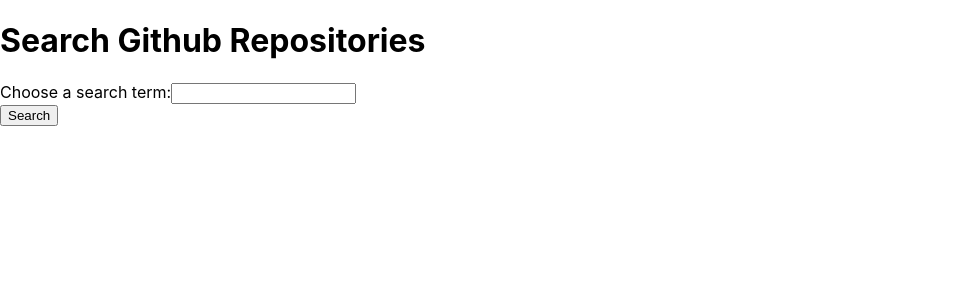
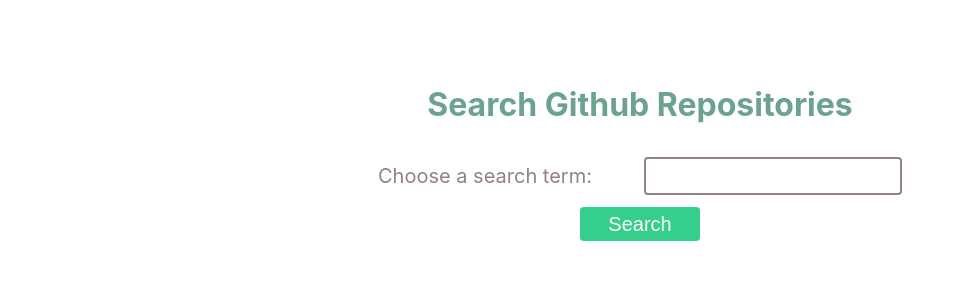
Before and after one commit to courtneyfay/react-code-exercise, a React (Create React App) app: page / in a window 1280 px wide. Shown: the top 300 px of the page, without its empty margins (0-965 px from the left). Built offline with nearby package versions, Linux system fonts and the light colour scheme.

Commit message:
Adding styles to header and search input

```diff
--- a/package.json
+++ b/package.json
@@ -5,6 +5,7 @@
   "dependencies": {
     "@types/react": "^17.0.18",
     "@types/react-dom": "^17.0.9",
+    "@types/styled-components": "^5.1.12",
     "cra-template-typescript": "1.1.2",
     "react": "^17.0.2",
     "react-dom": "^17.0.2",
--- a/src/components/SearchInput.tsx
+++ b/src/components/SearchInput.tsx
@@ -1,16 +1,25 @@
 import React from 'react';
+import styled from 'styled-components';
+import Label from '../styled-components/Label';
+import Input from '../styled-components/Input';
+import { PrimaryButton } from '../styled-components/Button';
+
+const Wrapper = styled.div`
+    width: 45%;
+    display: flex;
+    flex-direction: row;
+    flex-wrap: wrap;
+    justify-content: space-around;
+    align-items: center;
+`;
 
 const SearchInput = () => {
     return (
-        <>
-            <div>
-                <label htmlFor="search-param">Choose a search term:</label>
-                <input type="text" id="search-param" name="search-param" />
-            </div>
-            <div>
-                <button type="submit">Search</button>
-            </div>
-        </>
+        <Wrapper>
+            <Label htmlFor="search-param">Choose a search term:</Label>
+            <Input type="text" id="search-param" name="search-param" />
+            <PrimaryButton type="submit">Search</PrimaryButton>
+        </Wrapper>
     )
 };
 
--- /dev/null
+++ b/src/styled-components/Button.tsx
@@ -0,0 +1,15 @@
+import React from 'react';
+import styled from 'styled-components';
+
+const PrimaryButton = styled.button`
+    background-color: #35CE8D;
+    color: white;
+    font-size: 20px;
+    border: unset;
+    border-radius: 4px;
+    padding: 1% 5%;
+`;
+
+export {
+    PrimaryButton,
+}
--- /dev/null
+++ b/src/styled-components/Header.tsx
@@ -0,0 +1,10 @@
+import React from 'react';
+import styled from 'styled-components';
+
+const HeaderOne = styled.h1`
+    color: #6ba292;
+`;
+
+export {
+    HeaderOne,
+}
--- /dev/null
+++ b/src/styled-components/Input.tsx
@@ -0,0 +1,12 @@
+import React from 'react';
+import styled from 'styled-components';
+
+const Input = styled.input`
+    width: 250px;
+    height: 32px;
+    border-radius: 4px;
+    border: 2px solid #93827F;
+    margin: 2% 0px;
+`;
+
+export default Input;
--- /dev/null
+++ b/src/styled-components/Label.tsx
@@ -0,0 +1,9 @@
+import React from 'react';
+import styled from 'styled-components';
+
+const Label = styled.label`
+    color: #93827F;
+    font-size: 20px;
+`;
+
+export default Label;
--- /dev/null
+++ b/src/styled-components/Page.tsx
@@ -0,0 +1,11 @@
+import React from 'react';
+import styled from 'styled-components';
+
+const Page = styled.span`
+    display: flex;
+    flex-direction: column;
+    align-items: center;
+    margin-top: 5%;
+`;
+
+export default Page;
--- a/src/views/Search.tsx
+++ b/src/views/Search.tsx
@@ -1,12 +1,14 @@
 import React from 'react';
 import SearchInput from '../components/SearchInput';
+import { HeaderOne } from '../styled-components/Header';
+import Page from '../styled-components/Page';
 
 const Search = () => {
     return (
-        <>
-            <h1>Search Github Repositories</h1>
+        <Page>
+            <HeaderOne>Search Github Repositories</HeaderOne>
             <SearchInput />
-        </>
+        </Page>
     )
 };
 
```
Also changed, not shown: 1 other file (tests, documents, lock files or other folders).
